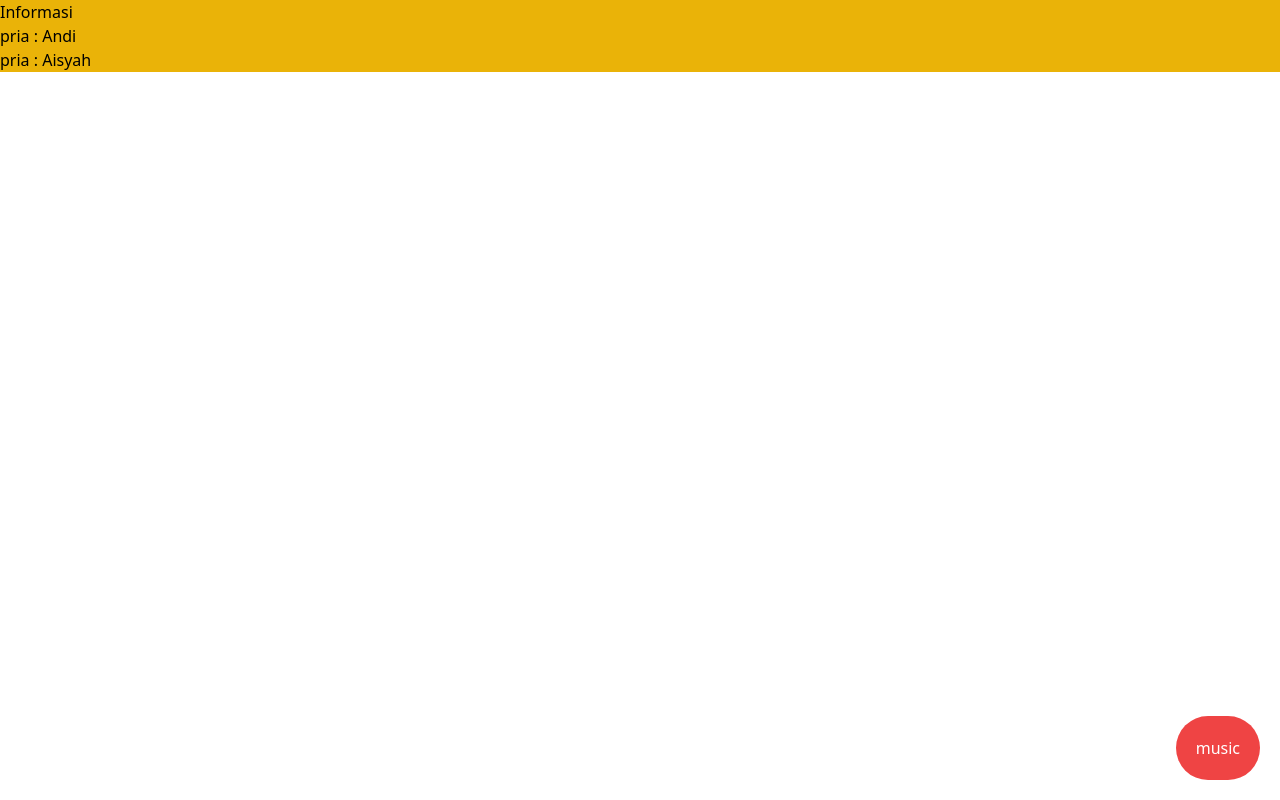
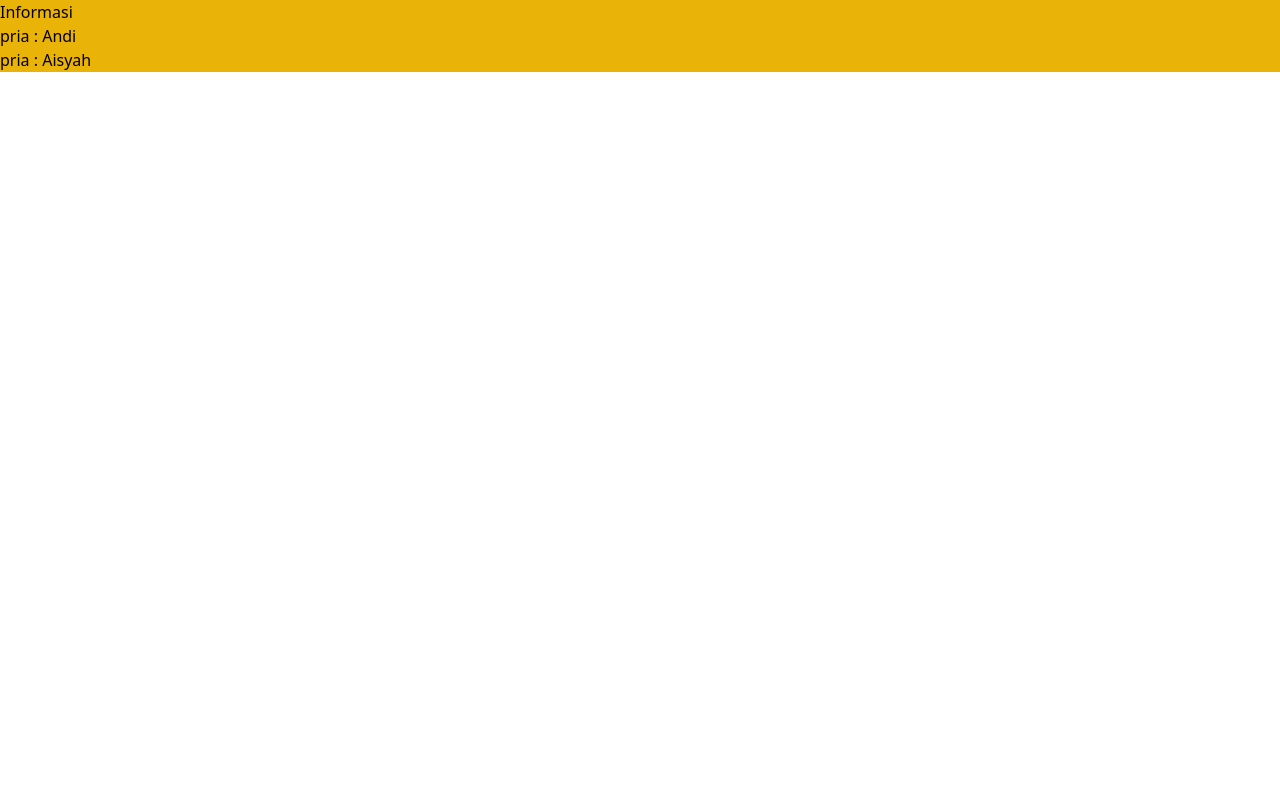
Before and after one commit to eexvuu/wedding-invitation, a Next.js app: page /home in a window 1280 px wide. Built offline with nearby package versions, Linux system fonts and the light colour scheme.

Commit message:
refactor

```diff
--- a/src/app/(details)/home/page.tsx
+++ b/src/app/(details)/home/page.tsx
@@ -1,13 +1,10 @@
 
-
-import Music from "@/components/Music";
 import { fetchData } from "@/lib/fetchData";
 export default async function AboutPage() {
   const data = await fetchData();
 
   return (
     <>
-      <Music />
       <div className="bg-yellow-500">
         <h1>Informasi</h1>
         <div>
--- a/src/components/Music.tsx
+++ /dev/null
@@ -1,19 +0,0 @@
-"use client";
-import music from "../assets/backsound.mp3";
-function Music() {
-  const playMusic = () => {
-    new Audio(music).play();
-  };
-  return (
-    <>
-      <button
-        className="bg-red-500 text-white fixed right-5 bottom-5 p-5 rounded-full cursor-pointer"
-        onClick={playMusic}
-      >
-        music
-      </button>
-    </>
-  );
-}
-
-export default Music;
```
